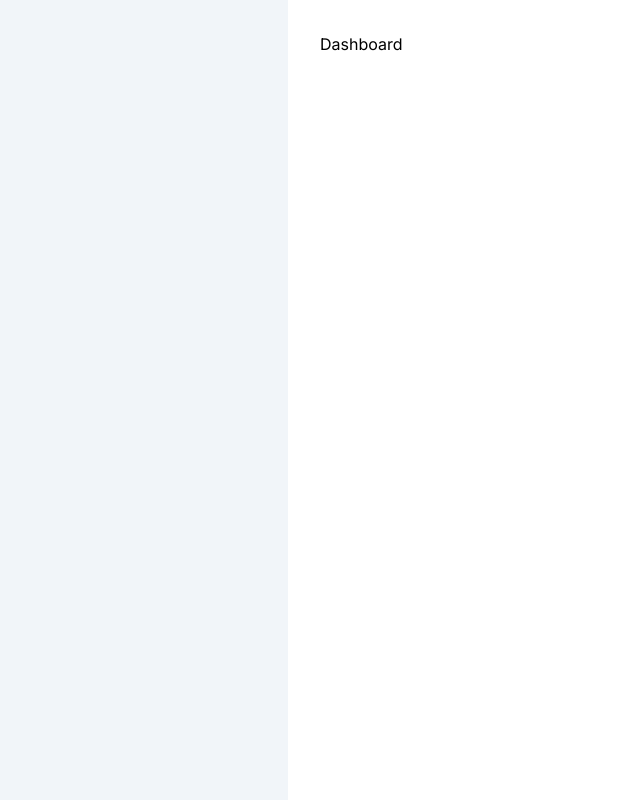
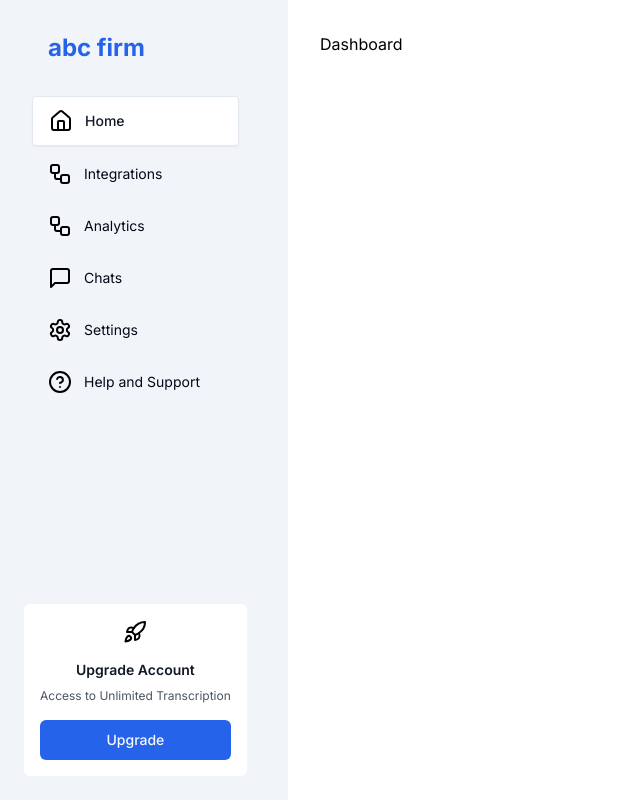
Before and after one commit to shanutiwari1010/auth-dashboard-assignment, a React (Vite) app: page /dashboard in a window 1280 px wide. Shown: the whole page, without its empty margins (0-640 px from the left). Built offline with nearby package versions, Linux system fonts and the light colour scheme; no server answers; sample sign-in values are in the browser's storage.

Commit message:
fix: sidebar in layout

```diff
--- a/src/layouts/index.jsx
+++ b/src/layouts/index.jsx
@@ -1,10 +1,11 @@
+import Sidebar from "@/components/Sidebar";
 import { Outlet } from "react-router-dom";
 
 function DashboardLayout() {
   return (
     <div className="flex h-screen">
       <div className="hidden w-72 flex-col bg-muted md:flex">
-        {/* Sidebar here */}
+        <Sidebar />
       </div>
       <main className="flex flex-1 flex-col max-w-screen-2xl mx-auto overflow-y-auto p-6 md:p-8">
         <Outlet />
```
